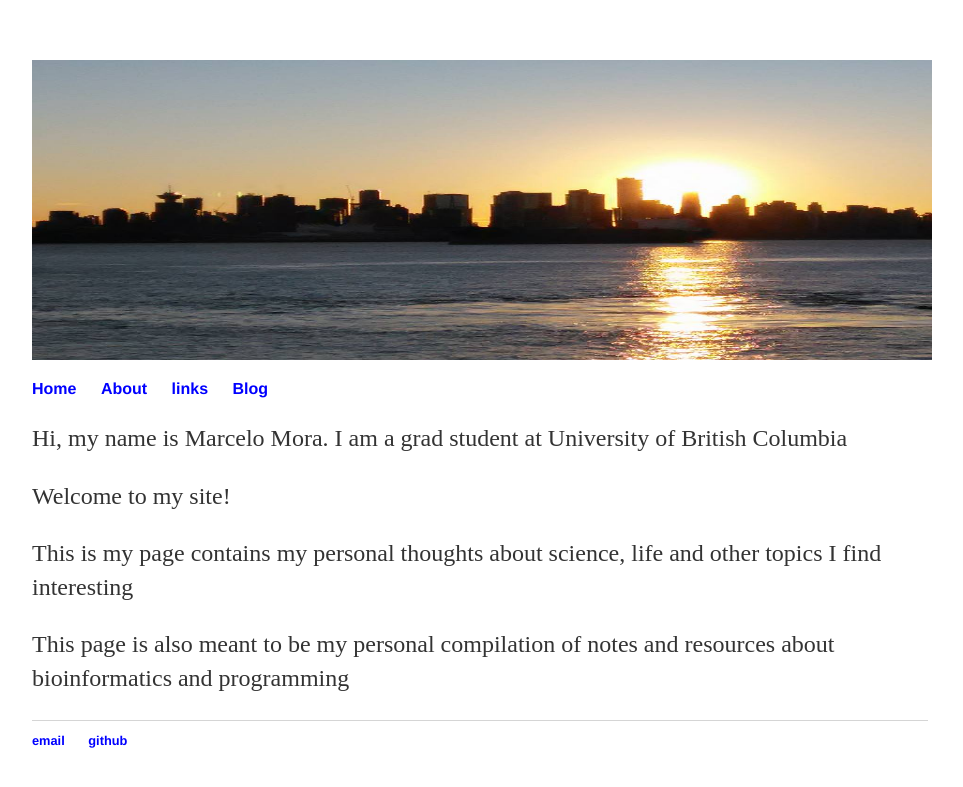
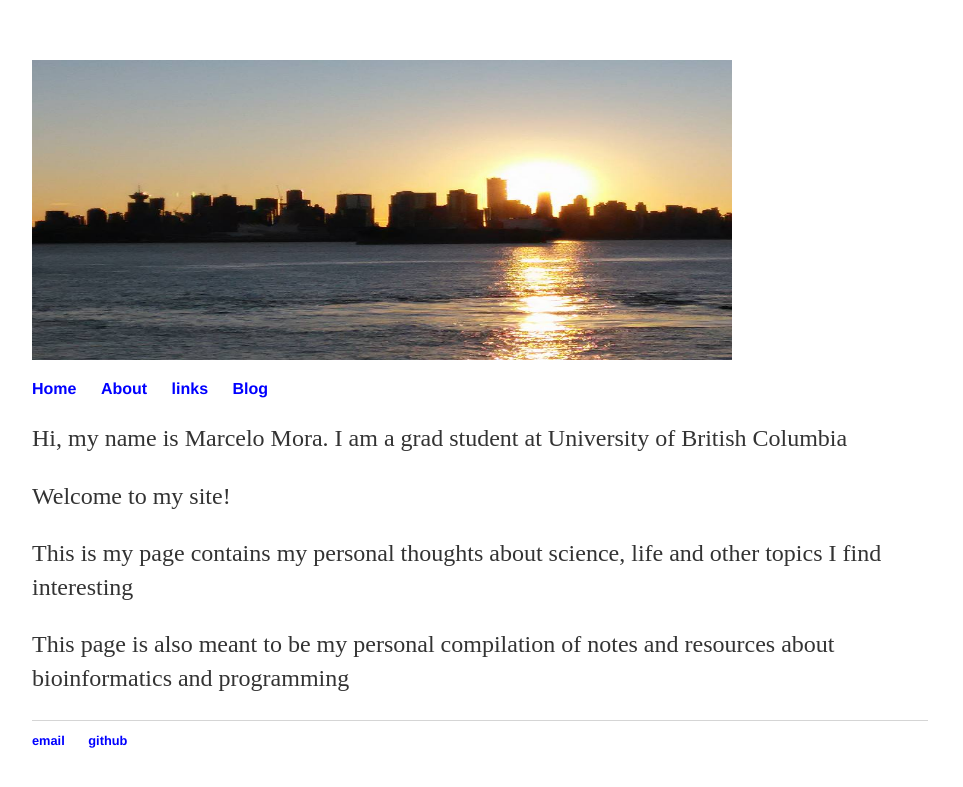
Before and after one commit to mamora/oldpage.github.io, a Jekyll site: the page index.html, which Jekyll copies as it is, in a window 1280 px wide. Shown: the top 787 px of the page, without its empty margins (160-1123 px from the left). Built offline with Jekyll 4.4.1, drawn with Linux system fonts in a browser that asks for light colours.

Commit message:
change figure size

```diff
--- a/index.html
+++ b/index.html
@@ -7,7 +7,7 @@
 			<link rel="stylesheet" type="text/css" href="/css/main.css">
 		</head>
 		<body>
-		     <img class="image-box" src="/pics/downtown.jpg" style = "width: 900px; height: 300px">
+		     <img class="image-box" src="/pics/downtown.jpg" style = "width: 700px; height: 300px">
 
 		  <nav class="topbar" , "group">
 	    		<ul>
```
